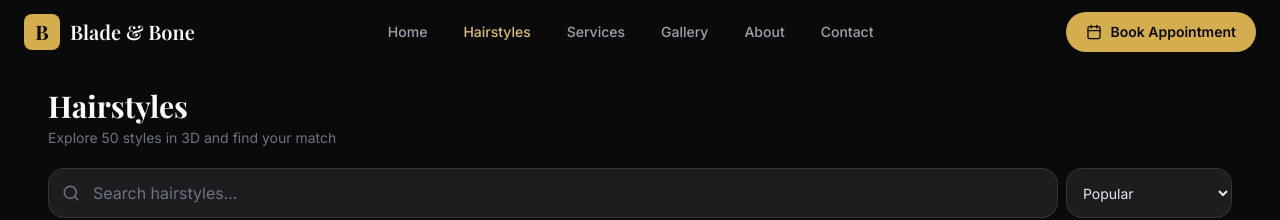
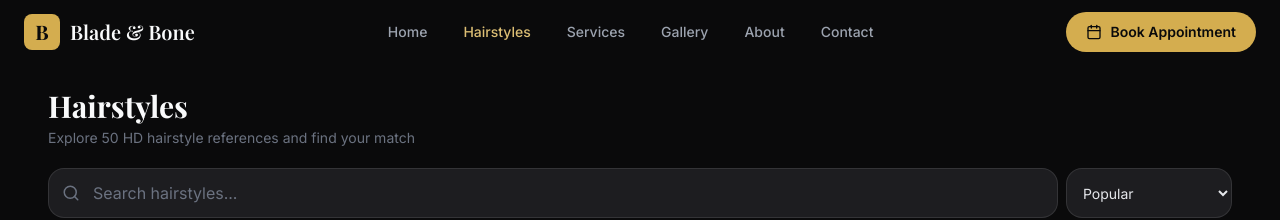
Before and after one commit to Coderuser135/3D-barber-hair-style-salon, a React (Vite) app: page /hairstyles in a window 1280 px wide. Shown: the top 220 px of the page. Built offline with nearby package versions, Linux system fonts and the light colour scheme.

Commit message:
Update hairstyle catalog copy after removing 3D

```diff
--- a/src/pages/Hairstyles.jsx
+++ b/src/pages/Hairstyles.jsx
@@ -84,7 +84,7 @@ export default function Hairstyles() {
     <PageTransition>
       <div className="px-5 lg:px-12 lg:max-w-7xl lg:mx-auto pt-6 pb-10">
         <h1 className="font-display text-3xl font-bold text-gray-50 mb-1">Hairstyles</h1>
-        <p className="text-sm text-gray-500 mb-5">Explore {hairstyles.length} styles in 3D and find your match</p>
+        <p className="text-sm text-gray-500 mb-5">Explore {hairstyles.length} HD hairstyle references and find your match</p>
 
       {showCompare && compareIds.length >= 2 ? (
         <CompareView />
```
